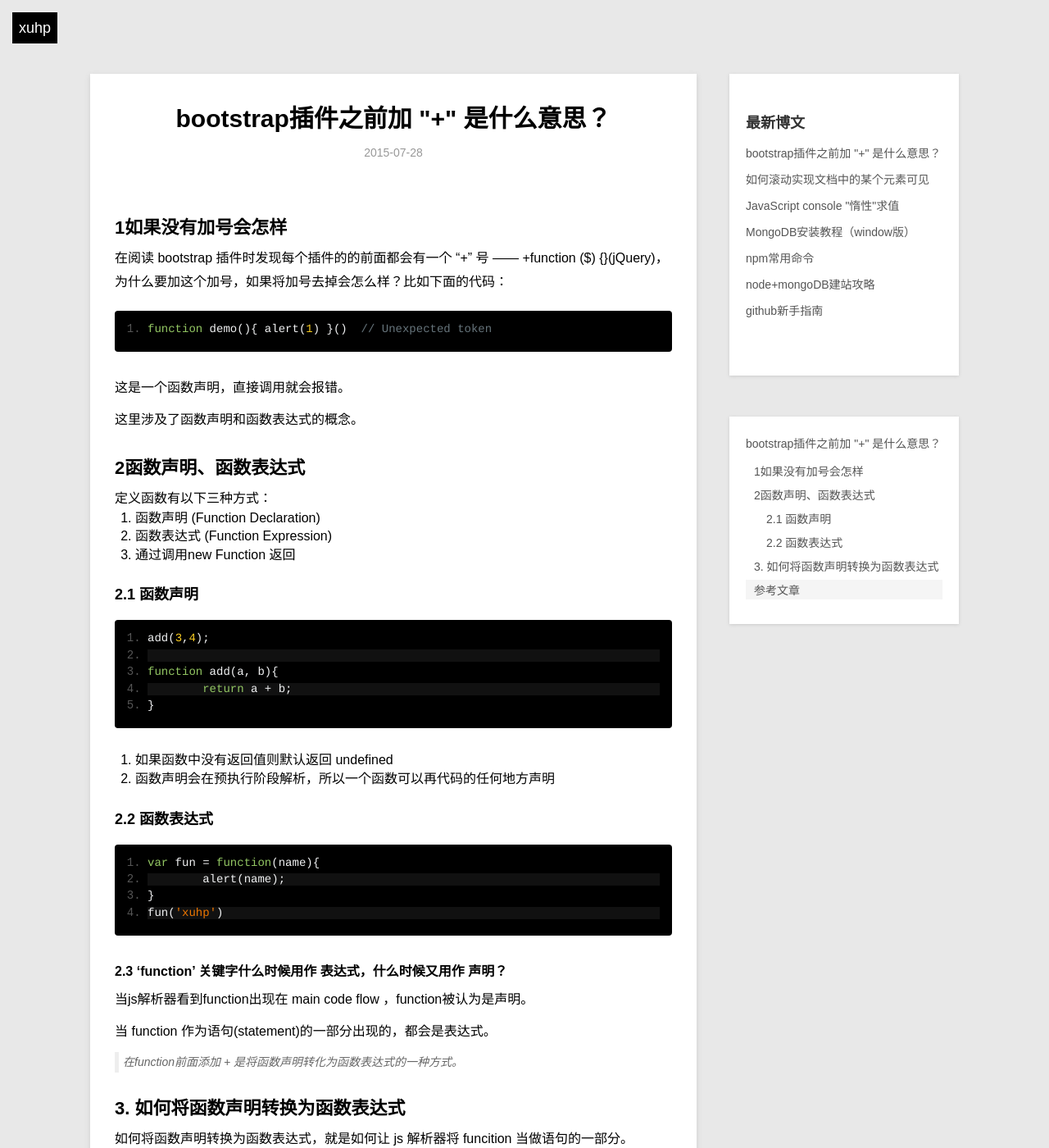
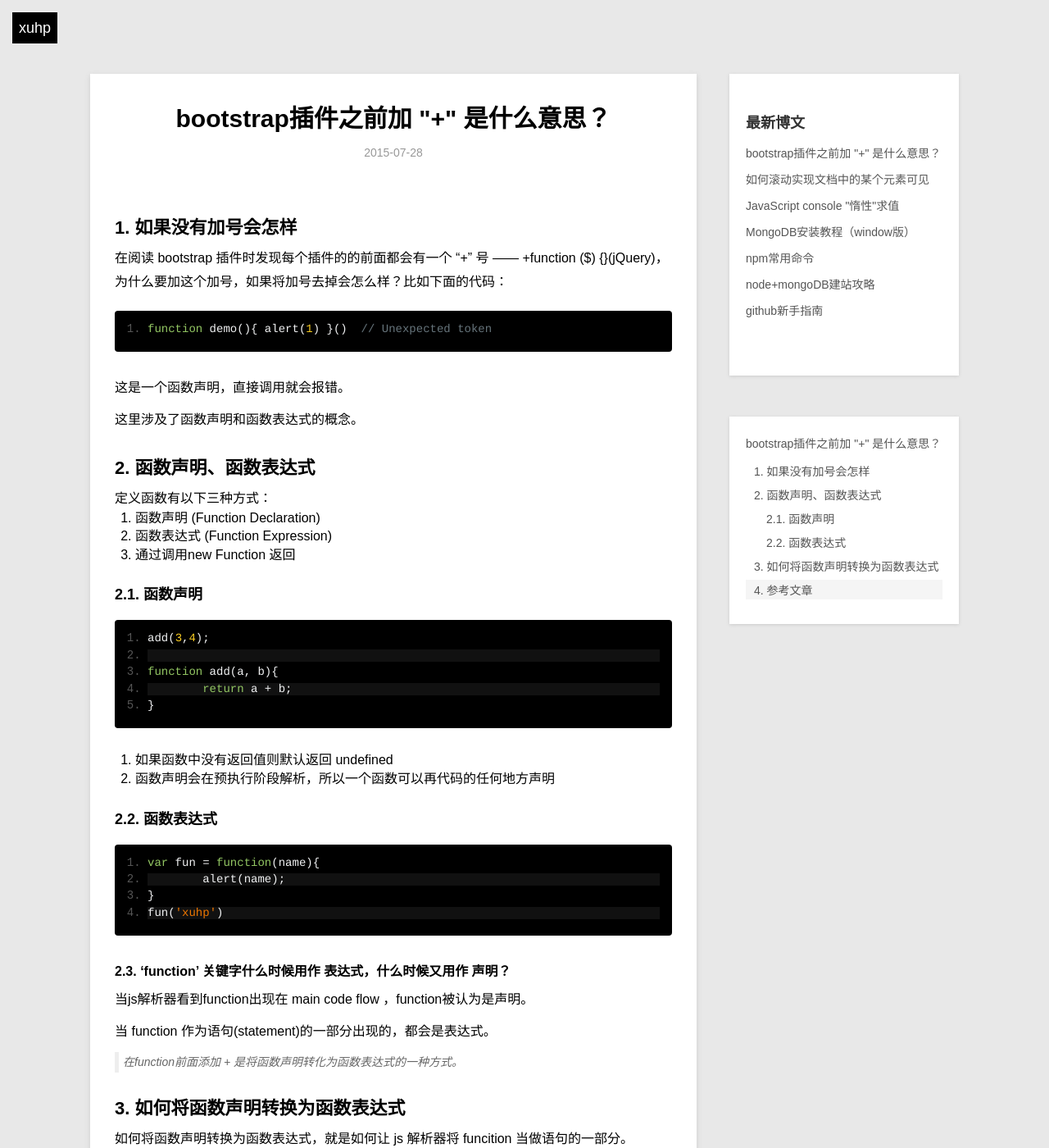
Before and after one commit to xuhp/xuhp.github.io, a Jekyll site: the page built from _posts/blog/2015-07-28-bootstrap-js-plugin-+.md, in a window 1280 px wide and 1400 px high. Shown: the whole window at 82% size. Built offline with Jekyll 4.4.1, drawn with Linux system fonts in a browser that asks for light colours; Markdown is read by kramdown in place of the engine named in the settings; comment, search, counter and statistics services are not loaded.

Commit message:
标题需要

```diff
--- a/_posts/blog/2015-07-28-bootstrap-js-plugin-+.md
+++ b/_posts/blog/2015-07-28-bootstrap-js-plugin-+.md
@@ -6,7 +6,7 @@ tags : [js]
 description: 在阅读 bootstrap 插件时发现每个插件的的前面都会有一个 "+" 号 —— +function ($) {}(jQuery)， 那么这个加号有什么作用呢？如果没有加号会怎么样？是否有其他的写法？
 ---
 
-## 1如果没有加号会怎样
+## 1. 如果没有加号会怎样
 
 在阅读 bootstrap 插件时发现每个插件的的前面都会有一个 "+" 号 —— +function ($) {}(jQuery)，为什么要加这个加号，如果将加号去掉会怎么样？比如下面的代码：
 
@@ -16,7 +16,7 @@ description: 在阅读 bootstrap 插件时发现每个插件的的前面都会
 
 这里涉及了函数声明和函数表达式的概念。
 
-## 2函数声明、函数表达式
+## 2. 函数声明、函数表达式
 
 定义函数有以下三种方式：
 
@@ -24,7 +24,7 @@ description: 在阅读 bootstrap 插件时发现每个插件的的前面都会
 2. 函数表达式   (Function Expression)
 3. 通过调用new  Function 返回
 
-###2.1 函数声明
+###2.1. 函数声明
 
 	add(3,4);
 
@@ -35,14 +35,14 @@ description: 在阅读 bootstrap 插件时发现每个插件的的前面都会
 1. 如果函数中没有返回值则默认返回 undefined
 2. 函数声明会在预执行阶段解析，所以一个函数可以再代码的任何地方声明
 
-###2.2 函数表达式
+###2.2. 函数表达式
 
 	var fun = function(name){
 		alert(name);
 	}
 	fun('xuhp')
 
-####2.3 'function' 关键字什么时候用作 表达式，什么时候又用作 声明？
+####2.3. 'function' 关键字什么时候用作 表达式，什么时候又用作 声明？
 
 当js解析器看到function出现在 main code flow ，function被认为是声明。
 
@@ -72,7 +72,7 @@ description: 在阅读 bootstrap 插件时发现每个插件的的前面都会
 	(function(){alert('1')})()        // undefined
 	(function(){alert('1')}())        // undefined
 
-##参考文章
+##4. 参考文章
 
 [函数：声明和表达式](http://www.cnblogs.com/yuzhongwusan/archive/2012/01/30/2331693.html)
 
```
